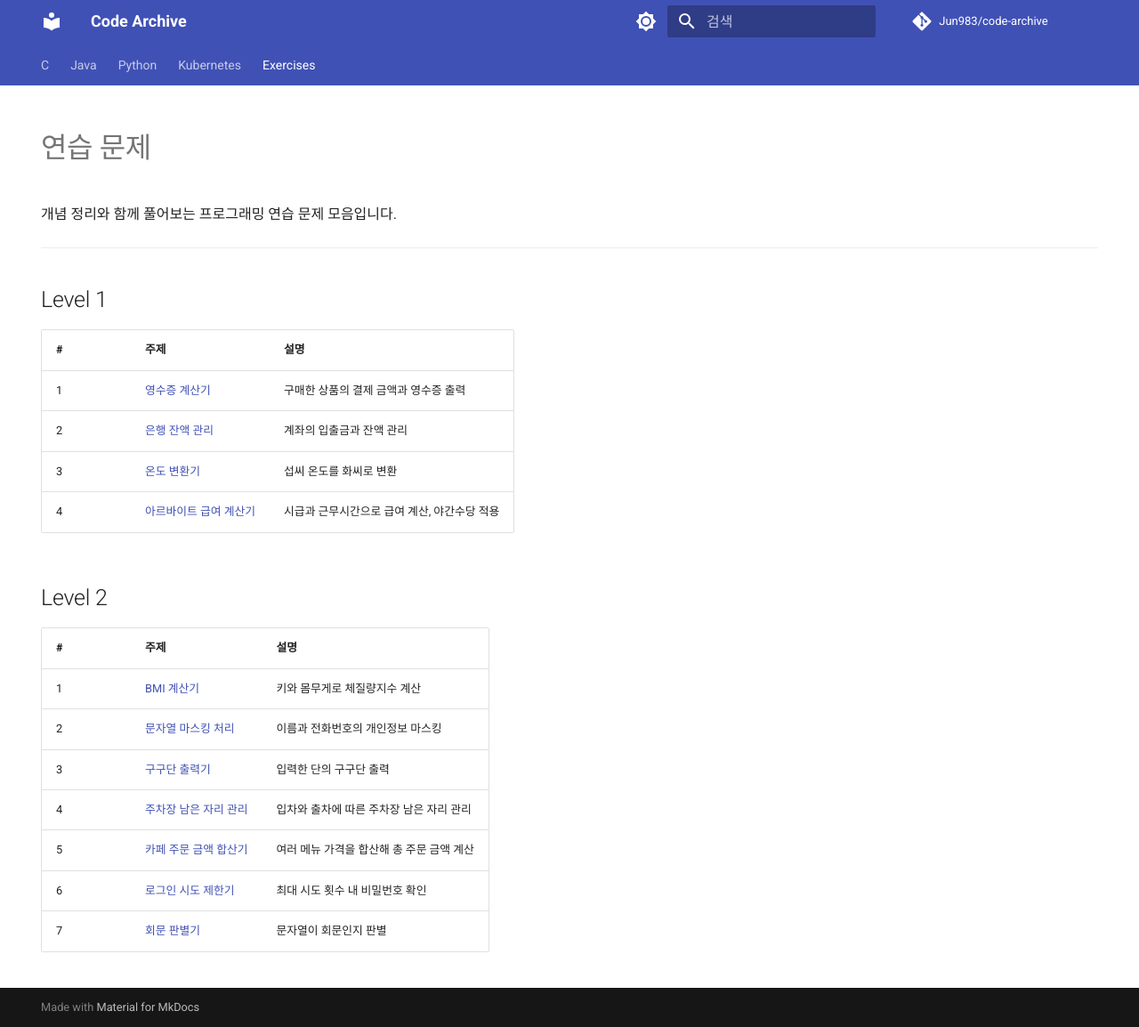
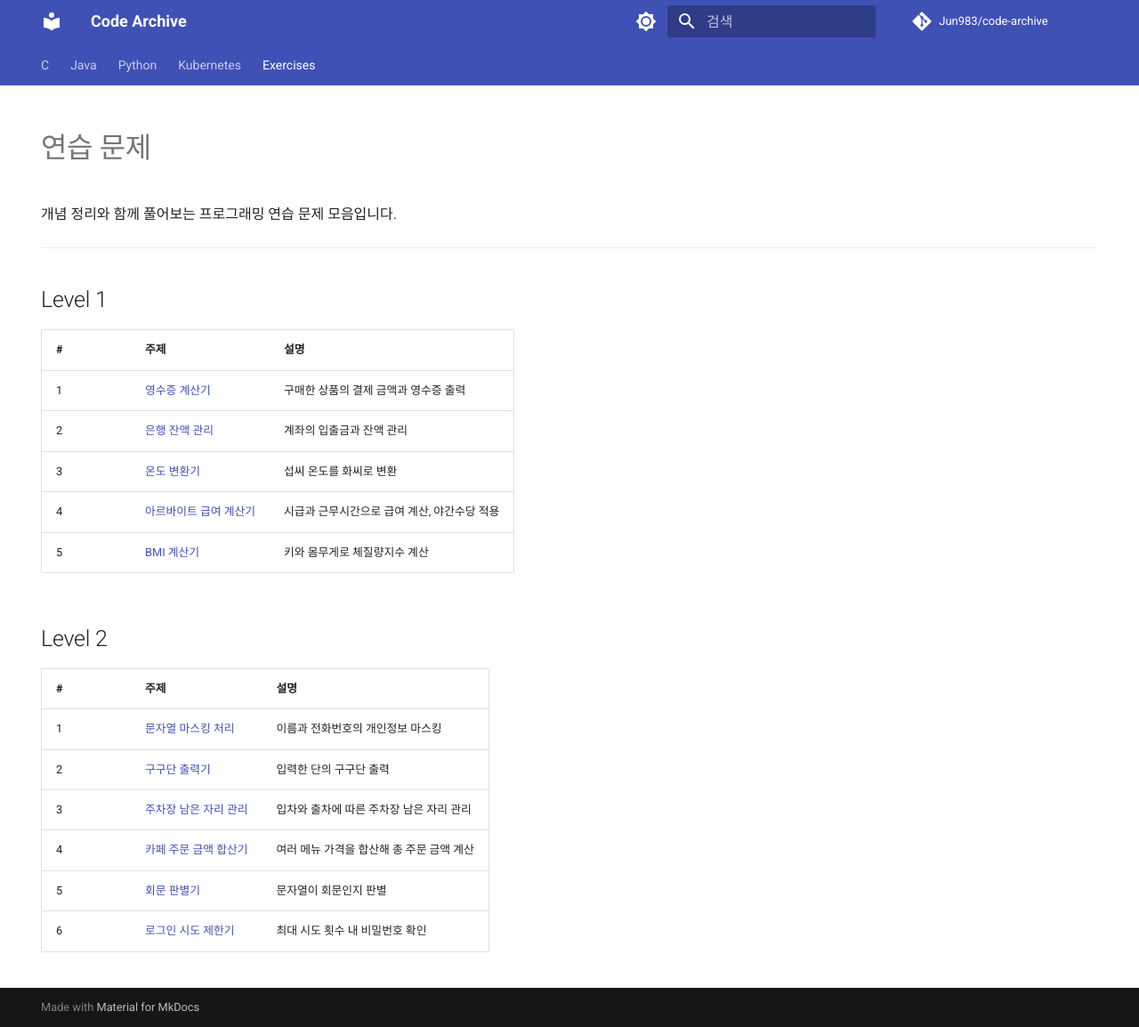
Before and after one commit to Jun983/code-archive, an MkDocs documentation site: the page built from docs/exercises/index.md, in a window 1280 px wide and 1154 px high. Shown: the whole window at 89% size. Built offline with MkDocs 1.6.1 and Material for MkDocs 9.7.7, drawn with Linux system fonts in a browser that asks for light colours; comment, search, counter and statistics services are not loaded.

Commit message:
docs(exercises): 레벨 분류 기준 재정리

```diff
--- a/docs/exercises/index.md
+++ b/docs/exercises/index.md
@@ -18,15 +18,15 @@ hide:
 | 2 | [은행 잔액 관리](bank-balance.md) | 계좌의 입출금과 잔액 관리 |
 | 3 | [온도 변환기](temperature-converter.md) | 섭씨 온도를 화씨로 변환 |
 | 4 | [아르바이트 급여 계산기](part-time-pay-calculator.md) | 시급과 근무시간으로 급여 계산, 야간수당 적용 |
+| 5 | [BMI 계산기](bmi-calculator.md) | 키와 몸무게로 체질량지수 계산 |
 
 ## Level 2
 
 | # | 주제 | 설명 |
 |---|------|------|
-| 1 | [BMI 계산기](bmi-calculator.md) | 키와 몸무게로 체질량지수 계산 |
-| 2 | [문자열 마스킹 처리](string-masking.md) | 이름과 전화번호의 개인정보 마스킹 |
-| 3 | [구구단 출력기](multiplication-table.md) | 입력한 단의 구구단 출력 |
-| 4 | [주차장 남은 자리 관리](parking-lot-tracker.md) | 입차와 출차에 따른 주차장 남은 자리 관리 |
-| 5 | [카페 주문 금액 합산기](cafe-order-total.md) | 여러 메뉴 가격을 합산해 총 주문 금액 계산 |
+| 1 | [문자열 마스킹 처리](string-masking.md) | 이름과 전화번호의 개인정보 마스킹 |
+| 2 | [구구단 출력기](multiplication-table.md) | 입력한 단의 구구단 출력 |
+| 3 | [주차장 남은 자리 관리](parking-lot-tracker.md) | 입차와 출차에 따른 주차장 남은 자리 관리 |
+| 4 | [카페 주문 금액 합산기](cafe-order-total.md) | 여러 메뉴 가격을 합산해 총 주문 금액 계산 |
+| 5 | [회문 판별기](palindrome-checker.md) | 문자열이 회문인지 판별 |
 | 6 | [로그인 시도 제한기](login-attempt-limiter.md) | 최대 시도 횟수 내 비밀번호 확인 |
-| 7 | [회문 판별기](palindrome-checker.md) | 문자열이 회문인지 판별 |
```
